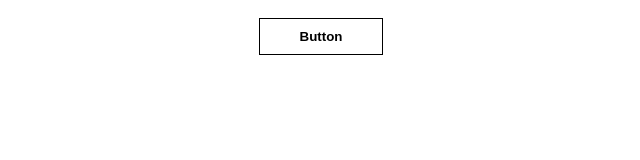
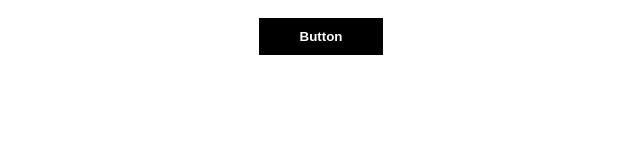
Before and after one commit to RyoKitatani/udemy-js, a plain HTML site: page 02_HTMLとCSSを極める（トランジション編）/010_ホバーで色が変わるボタン/start/index.html in a window 1280 px wide. In both pictures the pointer is over the button "Button". Shown: the whole page, without its empty margins (319-959 px from the left). Drawn offline with Linux system fonts and the light colour scheme.

Commit message:
finish 4-14

```diff
--- a/02_HTMLとCSSを極める（トランジション編）/010_ホバーで色が変わるボタン/start/style.css
+++ b/02_HTMLとCSSを極める（トランジション編）/010_ホバーで色が変わるボタン/start/style.css
@@ -6,6 +6,11 @@
   margin: 10px 40px;
   font-weight: 600;
   cursor: pointer;
+  transition: all 0.3s ease 0.3s;
+}
+.btn:hover {
+  color: white;
+  background-color: black;
 }
 
 #container {
```
